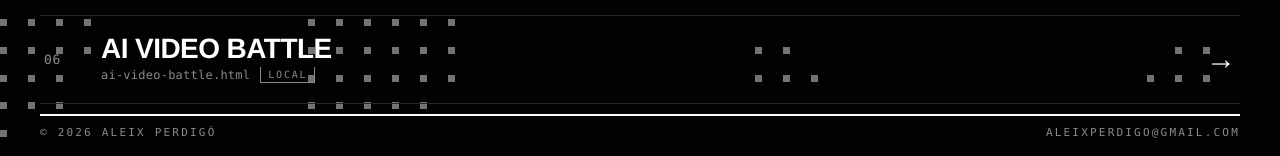
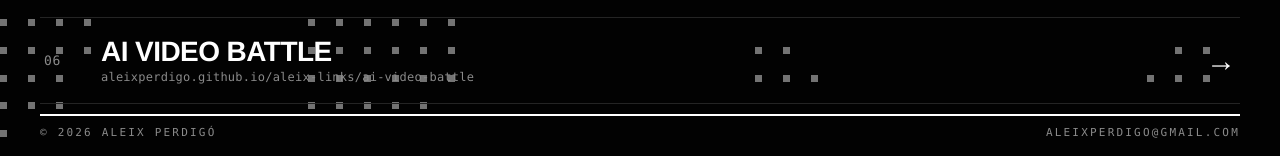
Before and after one commit to aleixperdigo/aleix-links, a plain HTML site: page index.html in a window 1280 px wide. Shown: the part 621-777 px from the top of the page. Drawn offline with Linux system fonts and the light colour scheme.

Commit message:
Quitar etiqueta LOCAL del enlace de AI Video Battle (ya publicada)
Co-Authored-By: Claude Fable 5 <noreply@anthropic.com>

```diff
--- a/index.html
+++ b/index.html
@@ -291,7 +291,7 @@
       <span class="idx">06</span>
       <span class="mid">
         <span class="title">AI Video Battle</span>
-        <span class="url">ai-video-battle.html<span class="tag">LOCAL</span></span>
+        <span class="url">aleixperdigo.github.io/aleix-links/ai-video-battle</span>
       </span>
       <span class="arrow flat">→</span>
     </a>
```
